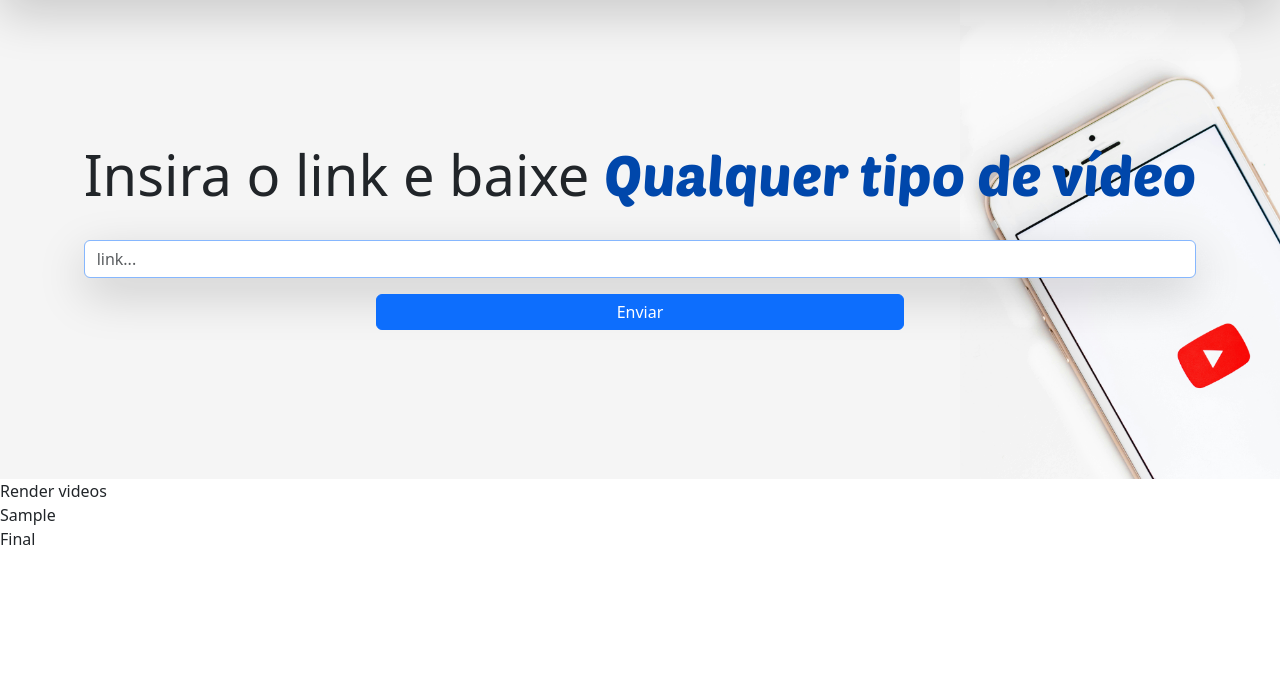
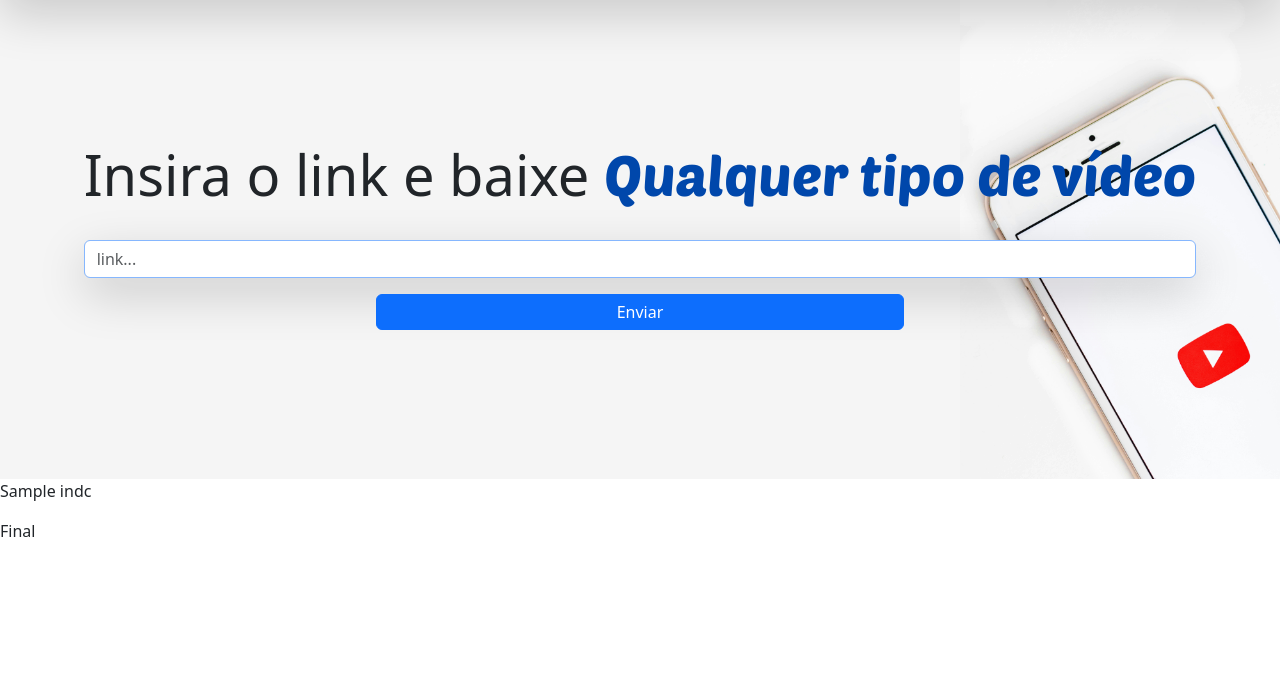
Before and after one commit to danielBRTanimacao/Youtube-video-download-with-python, a Flask app: template backend/templates/index.html in a window 1280 px wide. Shown: the part 87-762 px from the top of the page. Run offline with Flask 3, Linux system fonts and the light colour scheme; the template is opened without the code that fills it: most values are stand-ins (such as "Sample title", 1, 10 or a date in 2020).

Commit message:
testing function to download videos

```diff
--- a/backend/routes/home.py
+++ b/backend/routes/home.py
@@ -8,6 +8,6 @@
     if request.method == "POST":
         q = request.form['q']
         yt = YouTube(q)
-        list_ofv = yt.streams.filter(progressive=True, file_extension='mp4')
+        list_ofv = yt.streams.filter(file_extension='mp4', progressive="False")
         return render_template('index.html', list_videos=list_ofv)
     return render_template('index.html')
--- a/backend/static/css/index.css
+++ b/backend/static/css/index.css
@@ -26,6 +26,7 @@
 
 header a:hover {
     text-decoration: underline;
+    text-underline-offset: 6px;
 }
 
 .center-itens {
--- a/backend/templates/index.html
+++ b/backend/templates/index.html
@@ -96,8 +96,11 @@
                     </div>
                 </form>
             </div>
-            <div>Render videos</div>
-            <div>{{ list_videos }}</div>
+            <article>
+                {%for indc in list_videos%}
+                <p>{{indc}}</p>
+                {%endfor%}
+            </article>
         </main>
         <footer>Final</footer>
 
```
